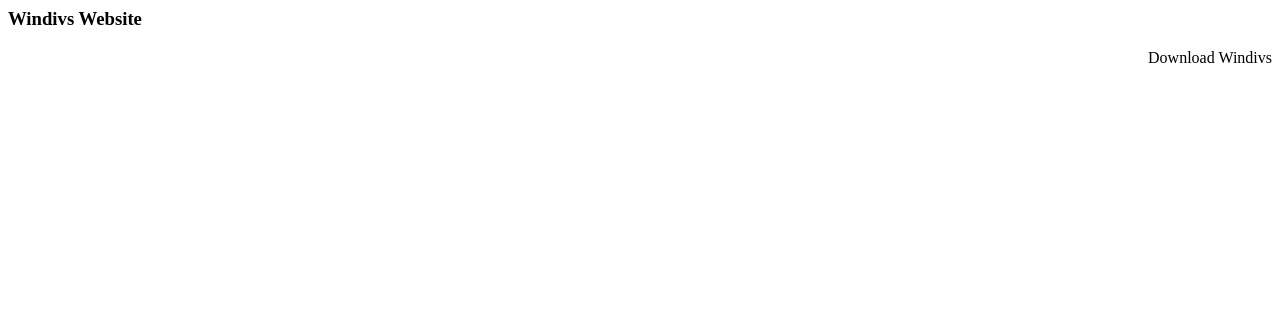
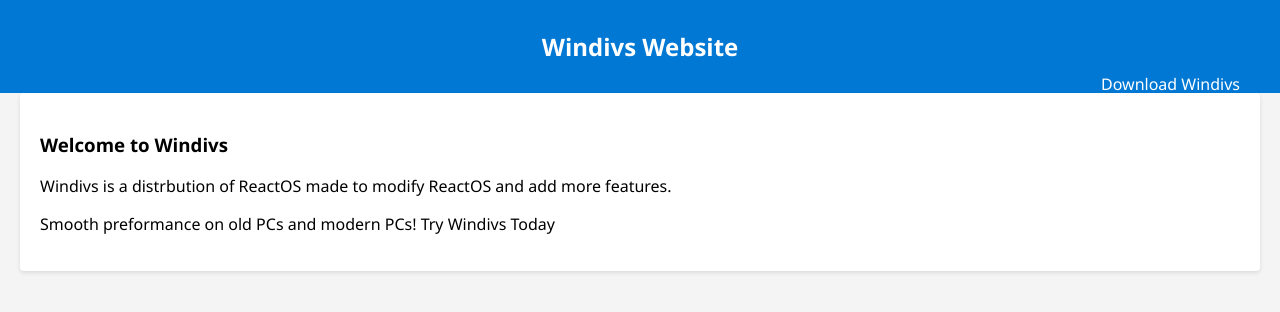
Before and after one commit to Windivs-Devs/windivsw, a plain HTML site: page index.html in a window 1280 px wide. Drawn offline with Linux system fonts and the light colour scheme.

Commit message:
Make the Windivs Website better

```diff
--- a/index.html
+++ b/index.html
@@ -1,15 +1,62 @@
-<html>
+<!DOCTYPE html>
+<html lang="en">
 <head>
-    <title>Windivs Website??</title>
+  <meta charset="UTF-8">
+  <meta name="viewport" content="width=device-width, initial-scale=1.0">
+  <title>Windivs</title>
   <script type="module" src="https://unpkg.com/@fluentui/web-components"></script>
   <style>
+    body {
+      font-family: 'Segoe UI', Tahoma, Geneva, Verdana, sans-serif;
+      margin: 0;
+      padding: 0;
+      background-color: #f4f4f4;
+    }
+
+    header {
+      background-color: #0078d4;
+      color: white;
+      padding: 10px 0;
+      text-align: center;
+    }
+
+    h1 {
+      margin: 0;
+      font-size: 24px;
+      font-weight: bold;
+    }
+
+    .container {
+      max-width: 1200px;
+      margin: 0 auto;
+      padding: 20px;
+    }
+
     .titlebar-download {
-        float:right;
+      float: right;
+      margin-top: 10px;
+    }
+
+    .content {
+      background-color: white;
+      border-radius: 4px;
+      padding: 20px;
+      box-shadow: 0 2px 4px rgba(0, 0, 0, 0.1);
     }
   </style>
 </head>
 <body>
-  <h3>Windivs Website</h3>
+  <header>
+    <div class="container">
+      <h1>Windivs Website</h1>
       <fluent-button appearance="accent" class="titlebar-download">Download Windivs</fluent-button>
+    </div>
+  </header>
+
+  <div class="container content">
+    <h3>Welcome to Windivs</h3>
+    <p>Windivs is a distrbution of ReactOS made to modify ReactOS and add more features.</p>
+    <p>Smooth preformance on old PCs and modern PCs! Try Windivs Today</p>
+  </div>
 </body>
 </html>
```
Lines whose indentation alone changed are shown as unchanged.
